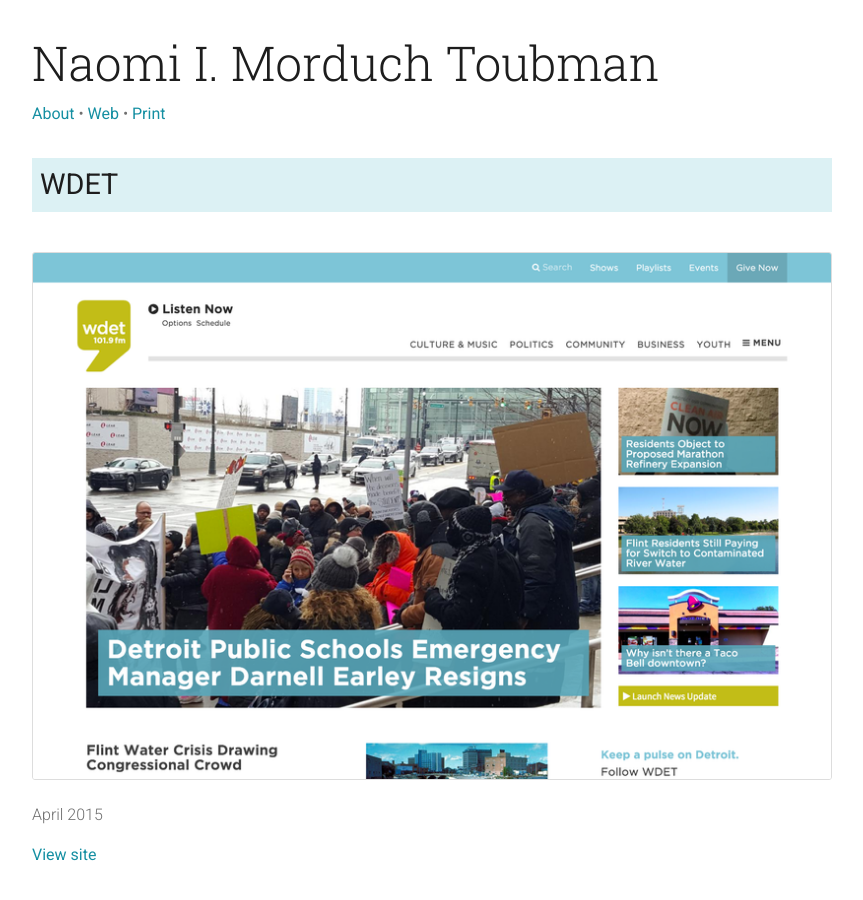
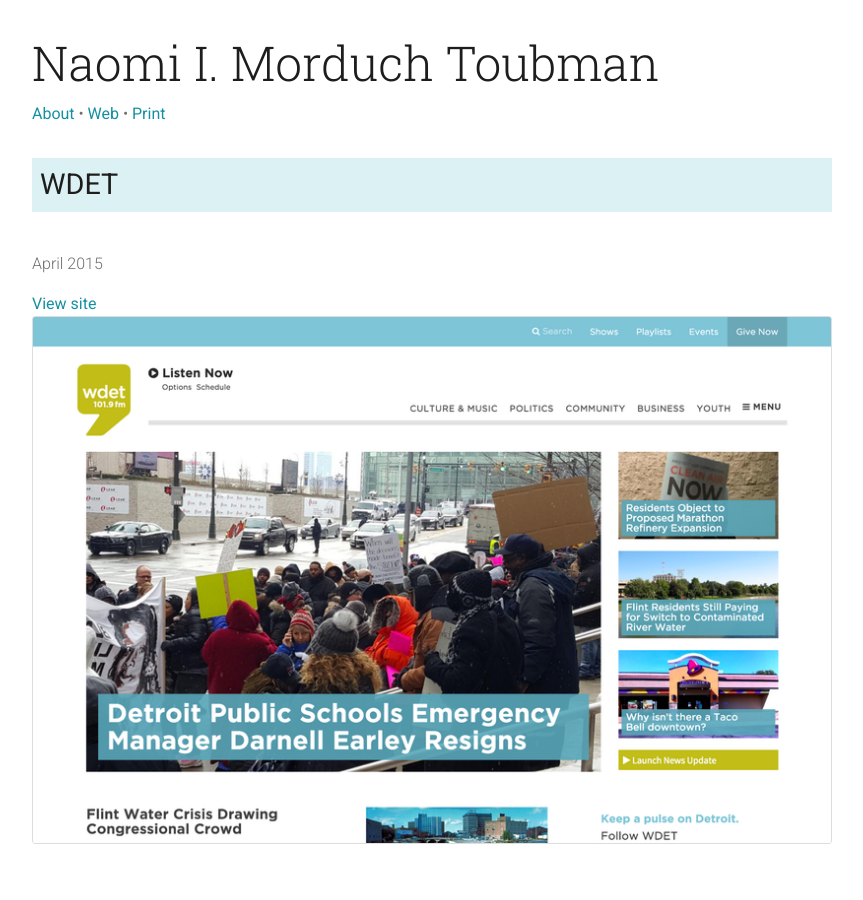
Before and after one commit to nmorduch/nmorduch.github.io, a Jekyll site: the page built from _posts/2015-04-28-wdet.md, in a window 1280 px wide. Shown: the whole page, without its empty margins (208-1071 px from the left). Built offline with Jekyll 4.4.1, drawn with Linux system fonts in a browser that asks for light colours.

Commit message:
rearrange portfolio item page

```diff
--- a/_layouts/portfolio_item.html
+++ b/_layouts/portfolio_item.html
@@ -1,16 +1,6 @@
 ---
 layout: wide
 ---
-
-{% for image in page.img %}
-	{% if page.link %}
-		<a href="{{ page.link }}">
-	{% else %}
-		<a href="{{ site.baseurl }}{{ site.imageurl }}/work/{{ image.large }}">
-	{% endif %}
-		<img src="{{ site.baseurl }}{{ site.imageurl }}/work/{{ image.large }}" alt="{{ title }}" class="{% unless image.large == 'nbt-2011-12.gif' %}portfolio-item__image--bordered{% endunless %}">
-	</a>
-{% endfor %}
 
 <h3>{{ title }}</h3>
 
@@ -25,3 +15,13 @@
 {% elsif page.link %}
 	<a href="{{ page.link }}" class="portfolio-item__link">View site</a>
 {% endif %}
+
+{% for image in page.img %}
+	{% if page.link %}
+		<a href="{{ page.link }}">
+	{% else %}
+		<a href="{{ site.baseurl }}{{ site.imageurl }}/work/{{ image.large }}">
+	{% endif %}
+		<img src="{{ site.baseurl }}{{ site.imageurl }}/work/{{ image.large }}" alt="{{ title }}" class="{% unless image.large == 'nbt-2011-12.gif' %}portfolio-item__image--bordered{% endunless %}">
+	</a>
+{% endfor %}
```
